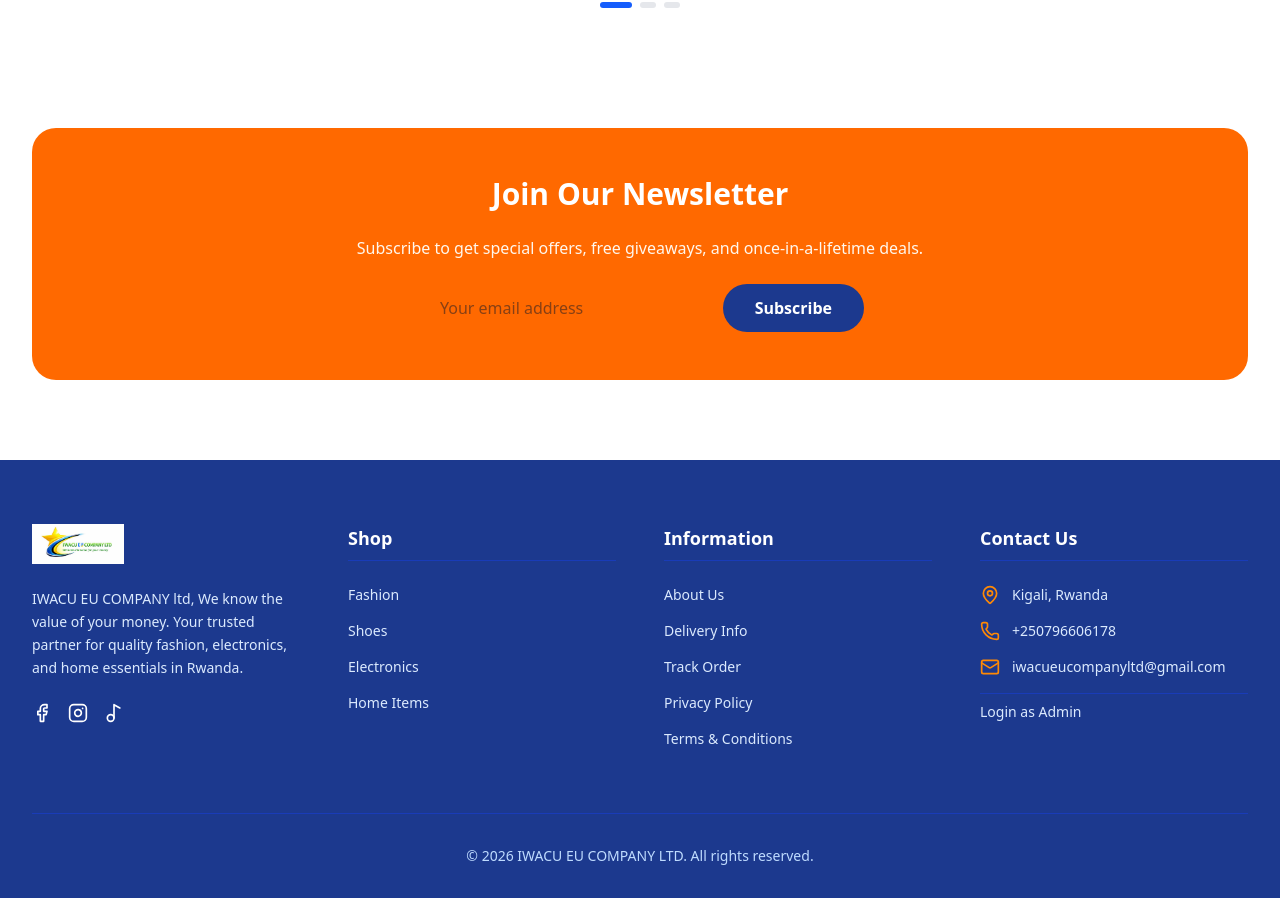
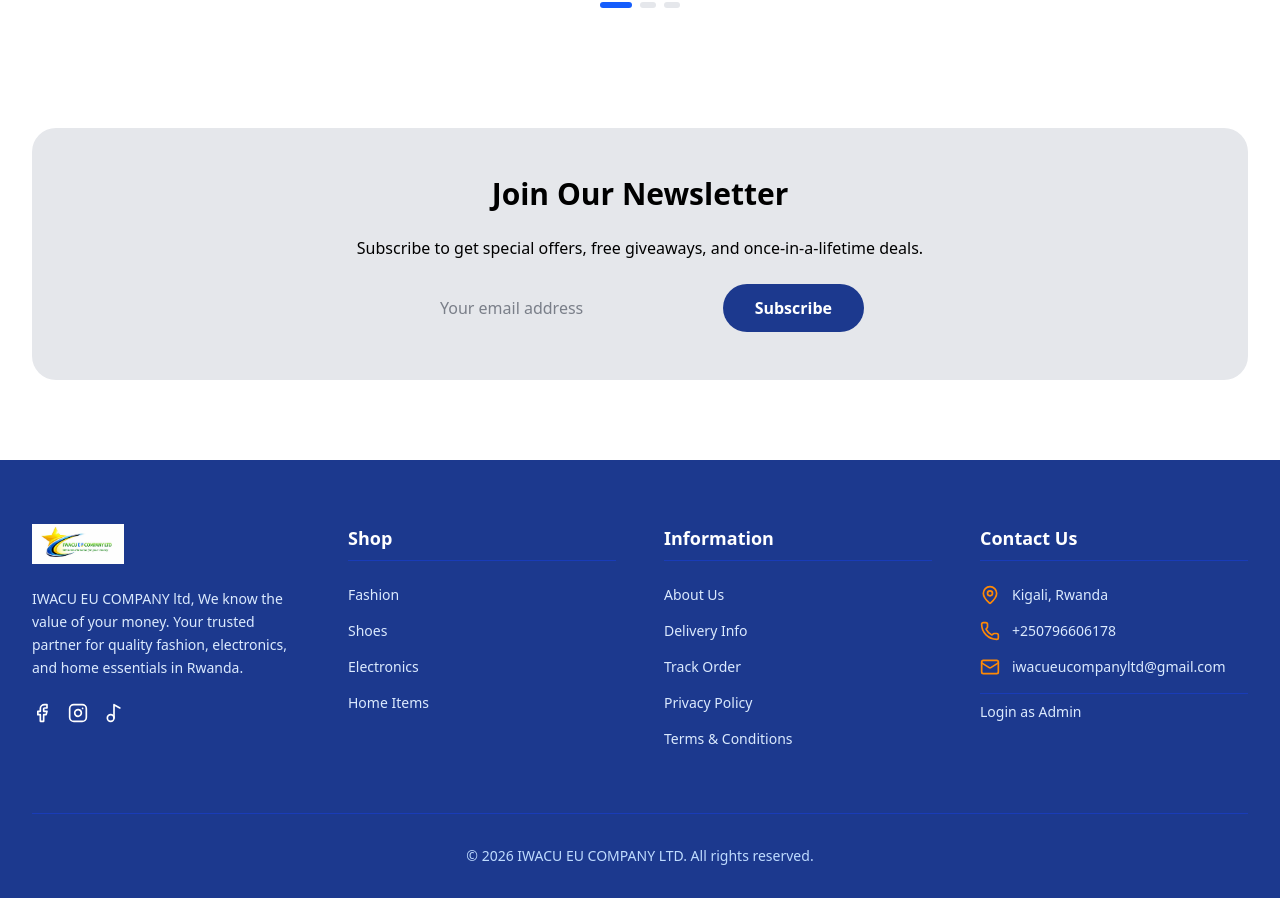
Before and after one commit to Theogene120/IWACU-EU-COMPANY-LTD, a React (Vite) app: page / in a window 1280 px wide. Shown: the part 4557-5455 px from the top of the page. Built offline with nearby package versions, Linux system fonts and the light colour scheme; no server answers.

Commit message:
Add the ui Design

```diff
--- a/src/pages/Home.tsx
+++ b/src/pages/Home.tsx
@@ -170,9 +170,9 @@
 
       {/* Newsletter */}
       <section className="max-w-7xl mx-auto px-4 sm:px-6 lg:px-8">
-        <div className="bg-orange-500 rounded-3xl p-12 text-center text-white space-y-6">
+        <div className="bg-gray-200 rounded-3xl p-12 text-center text-black space-y-6">
           <h2 className="text-3xl font-bold">{t('newsletter')}</h2>
-          <p className="text-orange-50 max-w-2xl mx-auto">
+          <p className="text-black max-w-2xl mx-auto">
             Subscribe to get special offers, free giveaways, and once-in-a-lifetime deals.
           </p>
           <form className="max-w-md mx-auto flex flex-col sm:flex-row gap-4">
```
